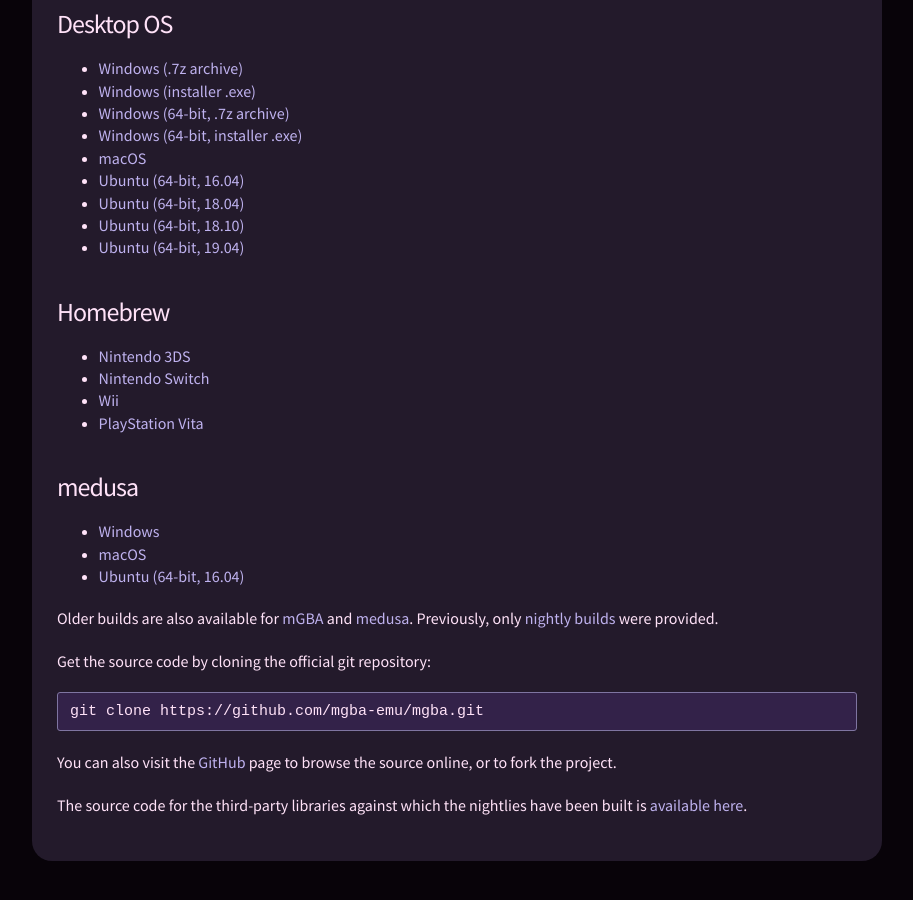
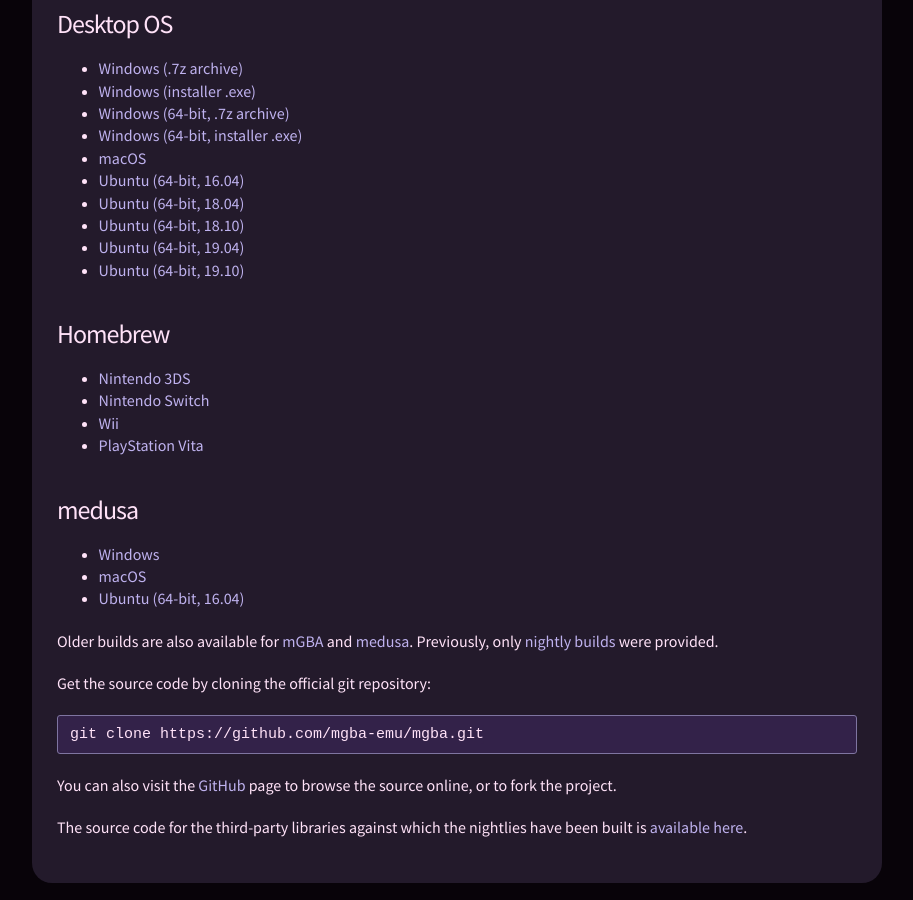
Before and after one commit to mgba-emu/www, a Jekyll site: the page built from downloads.markdown, in a window 1280 px wide and 900 px high, scrolled down 1411 px. Shown: the whole window, without its empty margins (82-995 px from the left). Built offline with Jekyll 4.4.1, drawn with Linux system fonts in a browser that asks for light colours; the table of contents is made by our own code.

Commit message:
Add Ubuntu Eoan

```diff
--- a/_data/platforms.yml
+++ b/_data/platforms.yml
@@ -26,6 +26,8 @@
   readable: "Ubuntu (18.10, 64-bit)"
 - name: ubuntu64-disco
   readable: "Ubuntu (19.04, 64-bit)"
+- name: ubuntu64-eoan
+  readable: "Ubuntu (19.10, 64-bit)"
 - name: osx
   readable: "macOS"
 - name: 3ds
--- a/downloads.markdown
+++ b/downloads.markdown
@@ -63,6 +63,7 @@
 * [Ubuntu (64-bit, 18.04)](https://s3.amazonaws.com/mgba/mGBA-build-latest-ubuntu64-bionic.tar.xz)
 * [Ubuntu (64-bit, 18.10)](https://s3.amazonaws.com/mgba/mGBA-build-latest-ubuntu64-cosmic.tar.xz)
 * [Ubuntu (64-bit, 19.04)](https://s3.amazonaws.com/mgba/mGBA-build-latest-ubuntu64-disco.tar.xz)
+* [Ubuntu (64-bit, 19.10)](https://s3.amazonaws.com/mgba/mGBA-build-latest-ubuntu64-eoan.tar.xz)
 
 ### Homebrew
 * [Nintendo 3DS](https://s3.amazonaws.com/mgba/mGBA-build-latest-3ds.7z)
```
